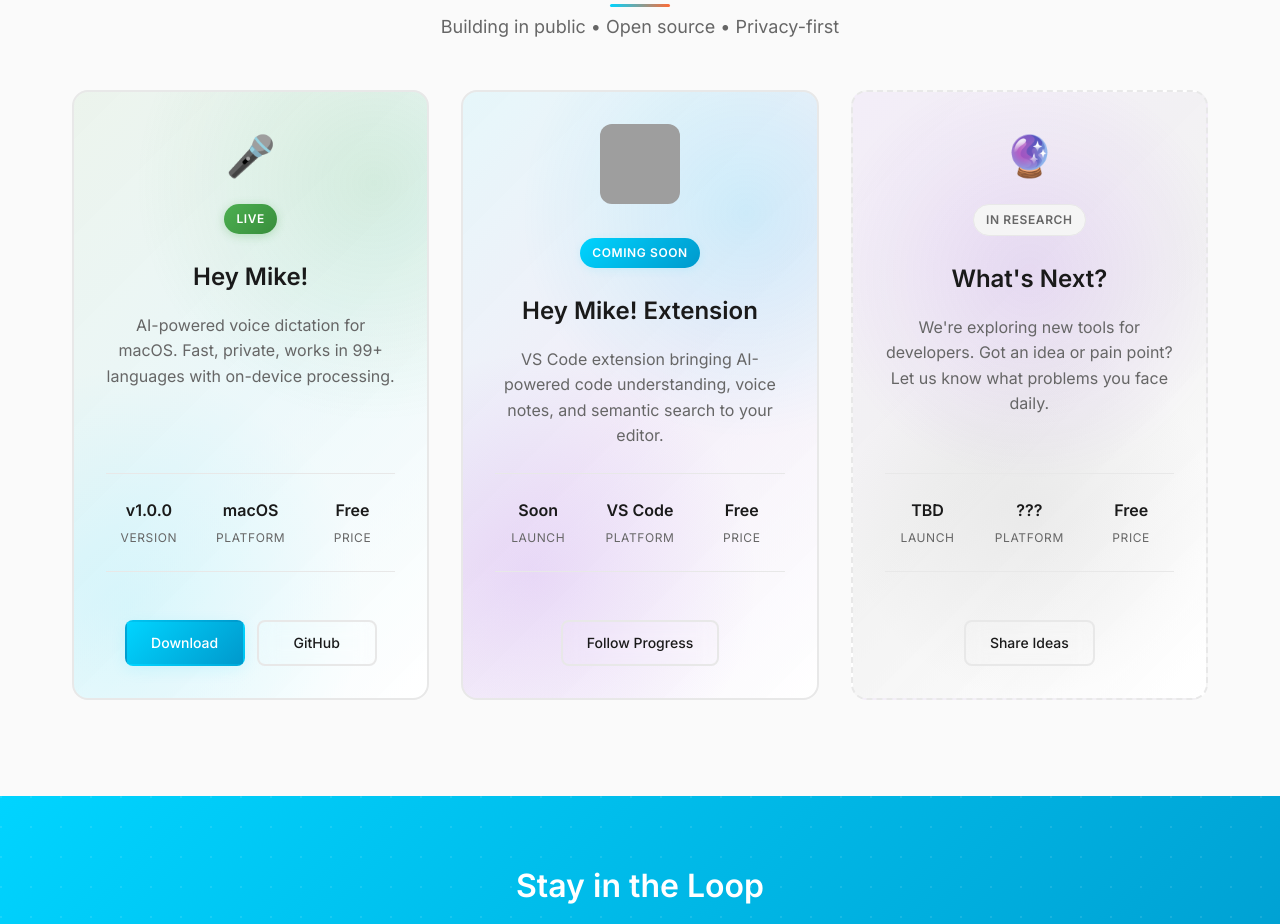
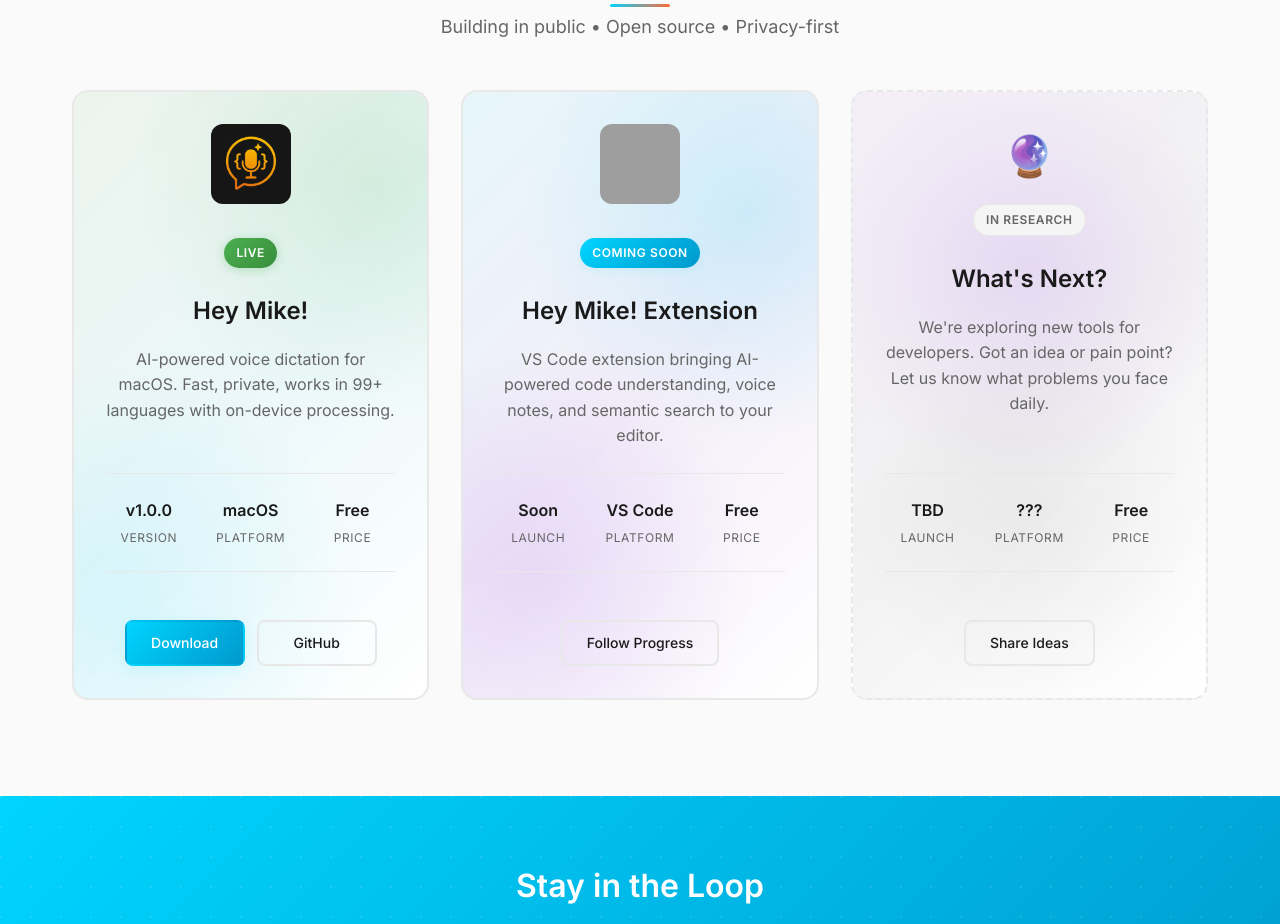
Before and after one commit to Unseenium/unseenium-website, a plain HTML site: page index.html in a window 1280 px wide. Shown: the part 1721-2645 px from the top of the page. Drawn offline with Linux system fonts and the light colour scheme; grey boxes are pictures that could not be loaded.

Commit message:
Replace Hey Mike icon with a new image in product card for improved visual appeal.

```diff
--- a/index.html
+++ b/index.html
@@ -100,7 +100,10 @@
                 <!-- Hey Mike! - Live -->
                 <div class="product-card live" data-tilt>
                     <div class="product-header">
-                        <span class="icon">🎤</span>
+                        <span class="icon">
+                            <img src="assets/icons/hey_mike.png" alt="Hey Mike"
+                                style="width: 80px; height: 80px; border-radius: 12px;">
+                        </span>
                         <span class="status-badge live">Live</span>
                     </div>
                     <h3>Hey Mike!</h3>
```
Also changed, not shown: assets/icons/hey_mike.png (added).
